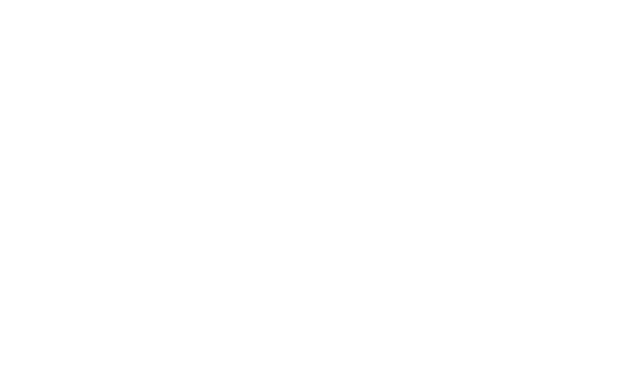
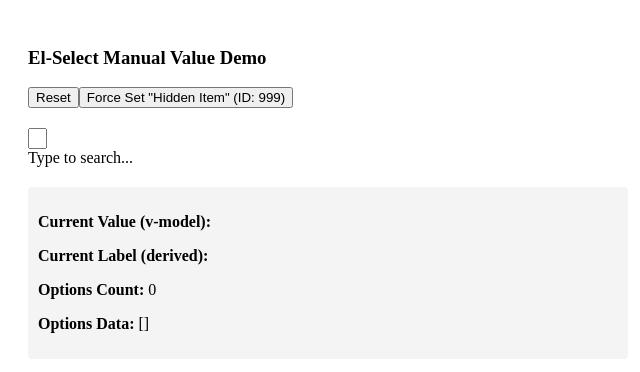
Before and after one commit to peckwood/vue3-showcase, a Vue app: page /elementui/el-select-01 in a window 1280 px wide. Before the commit this address had no page. Shown: the top 372 px of the page, without its empty margins (0-640 px from the left). Built offline with nearby package versions, Linux system fonts and the light colour scheme; the HTML template or start-up script is replaced by a standard one.

Commit message:
added el-select set value manually

```diff
--- /dev/null
+++ b/src/router/elementui/elementui-routes.ts
@@ -0,0 +1,8 @@
+// echarts 4 showcase
+const routes = [
+  {
+    path: '/elementui/el-select-01',
+    component: () => import(/* webpackChunkName: "about" */ '@/views/elementui/el-select/el-select-showcase-001.vue')
+  },
+];
+export default routes;
--- a/src/router/index.ts
+++ b/src/router/index.ts
@@ -4,6 +4,7 @@
 import componentRoutes from "@/router/echarts/component-routes.ts";
 import styleRoutes from "@/router/style/style-routes.ts"
 import importRoutes from "@/router/import/import-routes.ts"
+import elementuiRoutes from "@/router/elementui/elementui-routes.ts"
 
 const router = createRouter({
   history: createWebHistory(import.meta.env.BASE_URL),
@@ -12,6 +13,7 @@
     ...componentRoutes,
     ...styleRoutes,
     ...importRoutes,
+    ...elementuiRoutes,
     {
       path: '/',
       name: 'home',
--- /dev/null
+++ b/src/views/elementui/el-select/el-select-showcase-001.vue
@@ -0,0 +1,104 @@
+<template>
+  <div style="padding: 20px; max-width: 600px;">
+    <h3>El-Select Manual Value Demo</h3>
+
+    <div style="margin-bottom: 20px;">
+      <el-button @click="reset">Reset</el-button>
+      <el-button type="primary" @click="forceSetValue">
+        Force Set "Hidden Item" (ID: 999)
+      </el-button>
+    </div>
+
+    <el-select
+      v-model="currentValue"
+      filterable
+      remote
+      reserve-keyword
+      placeholder="Type to search..."
+      :remote-method="remoteMethod"
+      :loading="loading"
+      style="width: 100%"
+      @change="handleChange"
+    >
+      <el-option
+        v-for="item in options"
+        :key="item.value"
+        :label="item.label"
+        :value="item.value"
+      />
+    </el-select>
+
+    <div style="margin-top: 20px; background: #f4f4f4; padding: 10px; border-radius: 4px;">
+      <p><strong>Current Value (v-model):</strong> {{ currentValue }}</p>
+      <p><strong>Current Label (derived):</strong> {{ currentLabel }}</p>
+      <p><strong>Options Count:</strong> {{ options.length }}</p>
+      <p><strong>Options Data:</strong> {{ options }}</p>
+    </div>
+  </div>
+</template>
+
+<script setup lang="ts">
+import { ref } from 'vue'
+
+interface ListItem {
+  value: string
+  label: string
+}
+
+const options = ref<ListItem[]>([])
+const currentValue = ref<string>('')
+const currentLabel = ref<string>('')
+const loading = ref(false)
+
+// 1. Simulate a standard Remote Search
+const remoteMethod = (query: string) => {
+  if (query) {
+    loading.value = true
+    setTimeout(() => {
+      loading.value = false
+      options.value = [
+        { value: '1', label: 'Apple' },
+        { value: '2', label: 'Banana' },
+        { value: '3', label: 'Cherry' },
+      ].filter((item) => {
+        return item.label.toLowerCase().includes(query.toLowerCase())
+      })
+    }, 200)
+  } else {
+    options.value = []
+  }
+}
+
+// 2. THE SOLUTION: Function to set a value that doesn't exist in the list yet
+const forceSetValue = () => {
+  const targetValue = '999'
+  const targetLabel = 'Hidden Manual Item'
+
+  // A. Check if it already exists to avoid duplicates
+  const exists = options.value.some(opt => opt.value === targetValue)
+
+  // B. If it doesn't exist, we MUST manually inject it into options
+  if (!exists) {
+    // You can either push it, or replace the whole array depending on your UX needs
+    // Here we push it so it becomes valid immediately
+    options.value.push({ value: targetValue, label: targetLabel })
+  }
+
+  // C. Now we can safely set the model value
+  currentValue.value = targetValue
+
+  // D. Update our local label tracker (since v-model:label isn't standard)
+  currentLabel.value = targetLabel
+}
+
+const handleChange = (val: string) => {
+  const found = options.value.find(item => item.value === val)
+  currentLabel.value = found ? found.label : ''
+}
+
+const reset = () => {
+  currentValue.value = ''
+  currentLabel.value = ''
+  options.value = []
+}
+</script>
```
